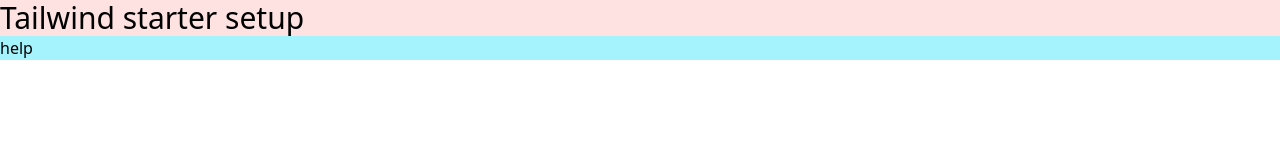
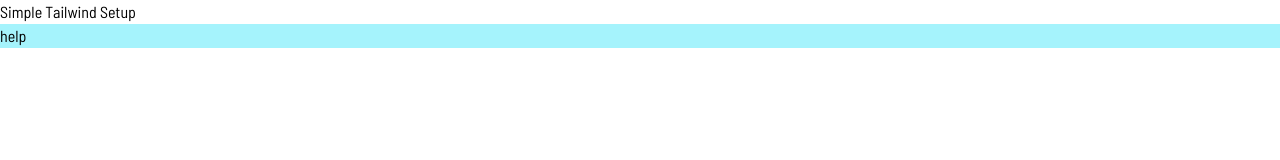
Before and after one commit to AJenkinsSolutions/my-testimonial-grid-ui, a website: page index.html in a window 1280 px wide. Drawn offline with Linux system fonts and the light colour scheme.

Commit message:
Add: assets and fonts

```diff
--- a/index.html
+++ b/index.html
@@ -5,13 +5,19 @@
     <meta charset="UTF-8">
     <meta http-equiv="X-UA-Compatible" content="IE=edge">
     <meta name="viewport" content="width=device-width, initial-scale=1.0">
+    <link rel="preconnect" href="https://fonts.googleapis.com" />
+    <link rel="preconnect" href="https://fonts.gstatic.com" crossorigin />
+    <link
+      href="https://fonts.googleapis.com/css2?family=Alata&family=Barlow+Semi+Condensed:wght@400;500;600&display=swap"
+      rel="stylesheet"
+    />
+
+    <link rel="stylesheet" href="css/style.css">
     <title>My Testimonial Grid</title>
-    <link rel="stylesheet" href="css/style.css">
-    <link href="./output.css" rel="stylesheet">
 
 </head>
 <body>
-    <h1 class="text-3xl bg-red-100">Tailwind starter setup</h1>
+    <h1 class="">Simple Tailwind Setup</h1>
 
     <div class="bg-cyan-200">help</div>
 </body>
--- a/tailwind.config.js
+++ b/tailwind.config.js
@@ -11,6 +11,7 @@
     },
     extend: {
       fontFamily: {
+        sans: ['Barlow Semi Condensed', 'sans-serif'],
 
       },
       colors: {
```
Also changed, not shown: css/style.css, images/bg-pattern-quotation.svg (added), images/favicon-32x32.png (added), images/image-daniel.jpg (added), images/image-jeanette.jpg (added), images/image-jonathan.jpg (added), images/image-kira.jpg (added), images/image-patrick.jpg (added), images/testimonial-grid.png (added), output.css (deleted).
